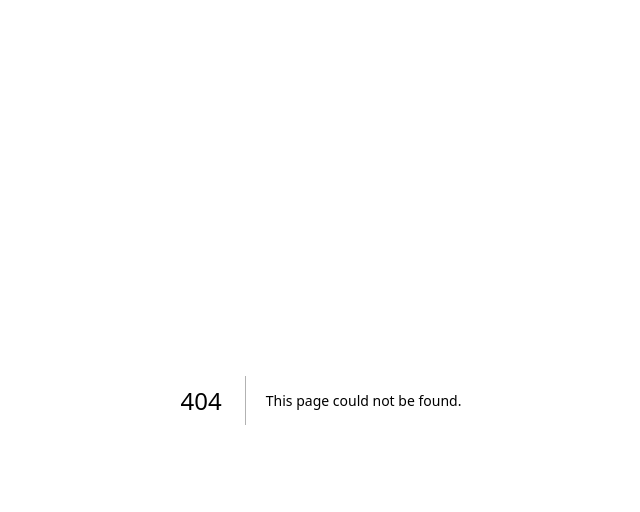
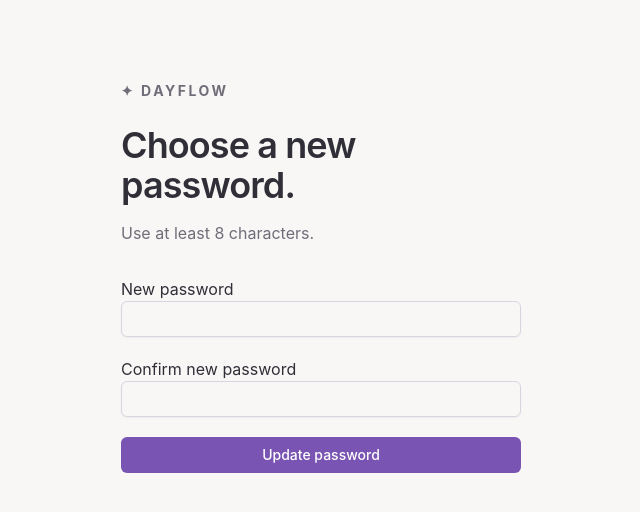
Before and after one commit to HtetKoOo/day-flow, a Next.js app: page /reset-password in a window 1280 px wide. Before the commit this address had no page. Shown: the top 512 px of the page, without its empty margins (319-959 px from the left). Built offline with nearby package versions, Linux system fonts and the light colour scheme; no server answers.

Commit message:
feat: change password and forgot password

```diff
--- a/src/app/auth/confirm/route.ts
+++ b/src/app/auth/confirm/route.ts
@@ -4,13 +4,23 @@ import { createClient } from "@/lib/supabase/server";
 export async function GET(request: NextRequest) {
   const token_hash = request.nextUrl.searchParams.get("token_hash");
   const type = request.nextUrl.searchParams.get("type");
-  if (token_hash && type === "email") {
-    const supabase = await createClient();
+  const code = request.nextUrl.searchParams.get("code");
+  const next = request.nextUrl.searchParams.get("next") === "/reset-password"
+    ? "/reset-password"
+    : "/planner";
+  const supabase = await createClient();
+
+  if (token_hash && (type === "email" || type === "recovery")) {
     const { error } = await supabase.auth.verifyOtp({
       token_hash,
       type: type as EmailOtpType,
     });
-    if (!error) return NextResponse.redirect(new URL("/planner", request.url));
+    if (!error) return NextResponse.redirect(new URL(next, request.url));
+  }
+
+  if (code) {
+    const { error } = await supabase.auth.exchangeCodeForSession(code);
+    if (!error) return NextResponse.redirect(new URL(next, request.url));
   }
   return NextResponse.redirect(
     new URL("/login?confirmation=failed", request.url),
--- /dev/null
+++ b/src/app/forgot-password/actions.ts
@@ -0,0 +1,28 @@
+"use server";
+
+import { headers } from "next/headers";
+import { z } from "zod";
+import { createClient } from "@/lib/supabase/server";
+
+export type PasswordResetRequestState = { message: string };
+
+export async function requestPasswordReset(
+  _: PasswordResetRequestState,
+  form: FormData,
+): Promise<PasswordResetRequestState> {
+  const input = z.object({ email: z.email() }).safeParse(Object.fromEntries(form));
+  if (!input.success) return { message: "Enter a valid email address." };
+
+  const origin = (await headers()).get("origin");
+  if (!origin) return { message: "Unable to send a reset link. Please try again." };
+
+  const supabase = await createClient();
+  const { error } = await supabase.auth.resetPasswordForEmail(input.data.email, {
+    redirectTo: `${origin}/auth/confirm?next=/reset-password`,
+  });
+
+  if (error) return { message: "Unable to send a reset link. Please try again." };
+
+  // Keep this response neutral so an address cannot be used to discover accounts.
+  return { message: "If an account uses that email, a reset link is on its way." };
+}
--- /dev/null
+++ b/src/app/forgot-password/page.tsx
@@ -0,0 +1,20 @@
+import { redirect } from "next/navigation";
+import { ForgotPasswordForm } from "@/components/auth/forgot-password-form";
+import { hasSupabaseConfig } from "@/lib/env";
+
+export const dynamic = "force-dynamic";
+
+export default function ForgotPasswordPage() {
+  if (!hasSupabaseConfig()) redirect("/setup");
+
+  return (
+    <main className="mx-auto max-w-md px-6 py-20">
+      <p className="eyebrow">✦ DAYFLOW</p>
+      <h1 className="mt-6 text-4xl font-semibold tracking-tight">Reset your password.</h1>
+      <p className="mt-4 text-muted-foreground">
+        Enter your email and we’ll send a secure reset link.
+      </p>
+      <ForgotPasswordForm />
+    </main>
+  );
+}
--- /dev/null
+++ b/src/app/reset-password/actions.ts
@@ -0,0 +1,32 @@
+"use server";
+
+import { redirect } from "next/navigation";
+import { z } from "zod";
+import { createClient } from "@/lib/supabase/server";
+
+export type ResetPasswordState = { message: string };
+
+export async function updatePassword(
+  _: ResetPasswordState,
+  form: FormData,
+): Promise<ResetPasswordState> {
+  const input = z
+    .object({
+      password: z.string().min(8).max(128),
+      confirmPassword: z.string(),
+    })
+    .safeParse(Object.fromEntries(form));
+
+  if (!input.success || input.data.password !== input.data.confirmPassword) {
+    return { message: "Use a matching password with at least 8 characters." };
+  }
+
+  const supabase = await createClient();
+  const { data, error: userError } = await supabase.auth.getUser();
+  if (userError || !data.user) return { message: "This reset link is invalid or expired. Request a new one." };
+
+  const { error } = await supabase.auth.updateUser({ password: input.data.password });
+  if (error) return { message: "Unable to update your password. Request a new link and try again." };
+
+  redirect("/planner");
+}
--- /dev/null
+++ b/src/app/reset-password/page.tsx
@@ -0,0 +1,18 @@
+import { redirect } from "next/navigation";
+import { ResetPasswordForm } from "@/components/auth/reset-password-form";
+import { hasSupabaseConfig } from "@/lib/env";
+
+export const dynamic = "force-dynamic";
+
+export default function ResetPasswordPage() {
+  if (!hasSupabaseConfig()) redirect("/setup");
+
+  return (
+    <main className="mx-auto max-w-md px-6 py-20">
+      <p className="eyebrow">✦ DAYFLOW</p>
+      <h1 className="mt-6 text-4xl font-semibold tracking-tight">Choose a new password.</h1>
+      <p className="mt-4 text-muted-foreground">Use at least 8 characters.</p>
+      <ResetPasswordForm />
+    </main>
+  );
+}
--- /dev/null
+++ b/src/app/settings/actions.ts
@@ -0,0 +1,38 @@
+"use server";
+
+import { z } from "zod";
+import { requireUser } from "@/lib/auth";
+
+export type PasswordSecurityState = { message: string };
+
+export async function changePassword(
+  _: PasswordSecurityState,
+  form: FormData,
+): Promise<PasswordSecurityState> {
+  void _;
+  const input = z
+    .object({
+      currentPassword: z.string().min(8).max(128),
+      password: z.string().min(8).max(128),
+      confirmPassword: z.string(),
+    })
+    .safeParse(Object.fromEntries(form));
+
+  if (!input.success || input.data.password !== input.data.confirmPassword) {
+    return { message: "Use matching new passwords with at least 8 characters." };
+  }
+
+  const { supabase, user } = await requireUser();
+  if (!user.email) return { message: "Your account does not have an email address." };
+
+  const { error: currentPasswordError } = await supabase.auth.signInWithPassword({
+    email: user.email,
+    password: input.data.currentPassword,
+  });
+  if (currentPasswordError) return { message: "Your current password is incorrect." };
+
+  const { error } = await supabase.auth.updateUser({ password: input.data.password });
+  if (error) return { message: "Unable to change your password. Please try again." };
+
+  return { message: "Password updated." };
+}
--- a/src/app/settings/page.tsx
+++ b/src/app/settings/page.tsx
@@ -3,6 +3,7 @@ import { requireUser } from "@/lib/auth";
 import { signOut } from "@/app/auth/actions";
 import { Button } from "@/components/ui/button";
 import { ThemePicker } from "@/components/theme-picker";
+import { PasswordSecurity } from "@/components/auth/password-security";
 export const dynamic = "force-dynamic";
 export default async function Settings() {
   const { user } = await requireUser();
@@ -19,6 +20,7 @@ export default async function Settings() {
           <Button variant="outline">Sign out</Button>
         </form>
       </section>
+      <PasswordSecurity />
       <section className="mt-6 rounded-3xl border bg-card p-6">
         <h2 className="mb-4 font-medium">Appearance</h2>
         <ThemePicker />
--- /dev/null
+++ b/src/components/auth/forgot-password-form.tsx
@@ -0,0 +1,29 @@
+"use client";
+
+import Link from "next/link";
+import { useActionState } from "react";
+import { requestPasswordReset } from "@/app/forgot-password/actions";
+import { Button } from "@/components/ui/button";
+import { Input } from "@/components/ui/input";
+
+export function ForgotPasswordForm() {
+  const [state, action, pending] = useActionState(requestPasswordReset, { message: "" });
+
+  return (
+    <form action={action} className="mt-8 space-y-5">
+      <label className="block space-y-2">
+        <span>Email</span>
+        <Input name="email" type="email" autoComplete="email" required />
+      </label>
+      <Button className="w-full" disabled={pending}>
+        {pending ? "Sending link…" : "Send reset link"}
+      </Button>
+      <p role="status" className="text-sm text-muted-foreground">
+        {state.message}
+      </p>
+      <Link className="block text-center text-sm text-primary underline-offset-4 hover:underline" href="/login">
+        Back to sign in
+      </Link>
+    </form>
+  );
+}
--- a/src/components/auth/login-form.tsx
+++ b/src/components/auth/login-form.tsx
@@ -1,4 +1,5 @@
 "use client";
+import Link from "next/link";
 import { useActionState } from "react";
 import { signIn } from "@/app/login/actions";
 import { Button } from "@/components/ui/button";
@@ -25,6 +26,9 @@ export function LoginForm() {
       <Button className="w-full" name="mode" value="login" disabled={pending}>
         {pending ? "Please wait…" : "Sign in"}
       </Button>
+      <Link className="block text-center text-sm text-primary underline-offset-4 hover:underline" href="/forgot-password">
+        Forgot password?
+      </Link>
       <Button
         className="w-full"
         variant="outline"
--- /dev/null
+++ b/src/components/auth/password-security.tsx
@@ -0,0 +1,43 @@
+"use client";
+
+import Link from "next/link";
+import { useActionState } from "react";
+import { changePassword } from "@/app/settings/actions";
+import { Button } from "@/components/ui/button";
+import { Input } from "@/components/ui/input";
+
+export function PasswordSecurity() {
+  const [state, action, pending] = useActionState(changePassword, { message: "" });
+
+  return (
+    <section className="mt-6 rounded-3xl border bg-card p-6">
+      <h2 className="font-medium">Password & security</h2>
+      <p className="mt-2 text-sm text-muted-foreground">
+        Confirm your current password before choosing a new one.
+      </p>
+      <form action={action} className="mt-5 space-y-4">
+        <label className="block space-y-2">
+          <span className="text-sm">Current password</span>
+          <Input name="currentPassword" type="password" autoComplete="current-password" minLength={8} maxLength={128} required />
+        </label>
+        <label className="block space-y-2">
+          <span className="text-sm">New password</span>
+          <Input name="password" type="password" autoComplete="new-password" minLength={8} maxLength={128} required />
+        </label>
+        <label className="block space-y-2">
+          <span className="text-sm">Confirm new password</span>
+          <Input name="confirmPassword" type="password" autoComplete="new-password" minLength={8} maxLength={128} required />
+        </label>
+        <Button disabled={pending}>
+          {pending ? "Updating password…" : "Update password"}
+        </Button>
+        <p role="status" className="text-sm text-muted-foreground">
+          {state.message}
+        </p>
+      </form>
+      <Link className="mt-4 inline-block text-sm text-primary underline-offset-4 hover:underline" href="/forgot-password">
+        Forgot password?
+      </Link>
+    </section>
+  );
+}
--- /dev/null
+++ b/src/components/auth/reset-password-form.tsx
@@ -0,0 +1,29 @@
+"use client";
+
+import { useActionState } from "react";
+import { updatePassword } from "@/app/reset-password/actions";
+import { Button } from "@/components/ui/button";
+import { Input } from "@/components/ui/input";
+
+export function ResetPasswordForm() {
+  const [state, action, pending] = useActionState(updatePassword, { message: "" });
+
+  return (
+    <form action={action} className="mt-8 space-y-5">
+      <label className="block space-y-2">
+        <span>New password</span>
+        <Input name="password" type="password" autoComplete="new-password" minLength={8} maxLength={128} required />
+      </label>
+      <label className="block space-y-2">
+        <span>Confirm new password</span>
+        <Input name="confirmPassword" type="password" autoComplete="new-password" minLength={8} maxLength={128} required />
+      </label>
+      <Button className="w-full" disabled={pending}>
+        {pending ? "Updating password…" : "Update password"}
+      </Button>
+      <p role="status" className="text-sm text-muted-foreground">
+        {state.message}
+      </p>
+    </form>
+  );
+}
```
